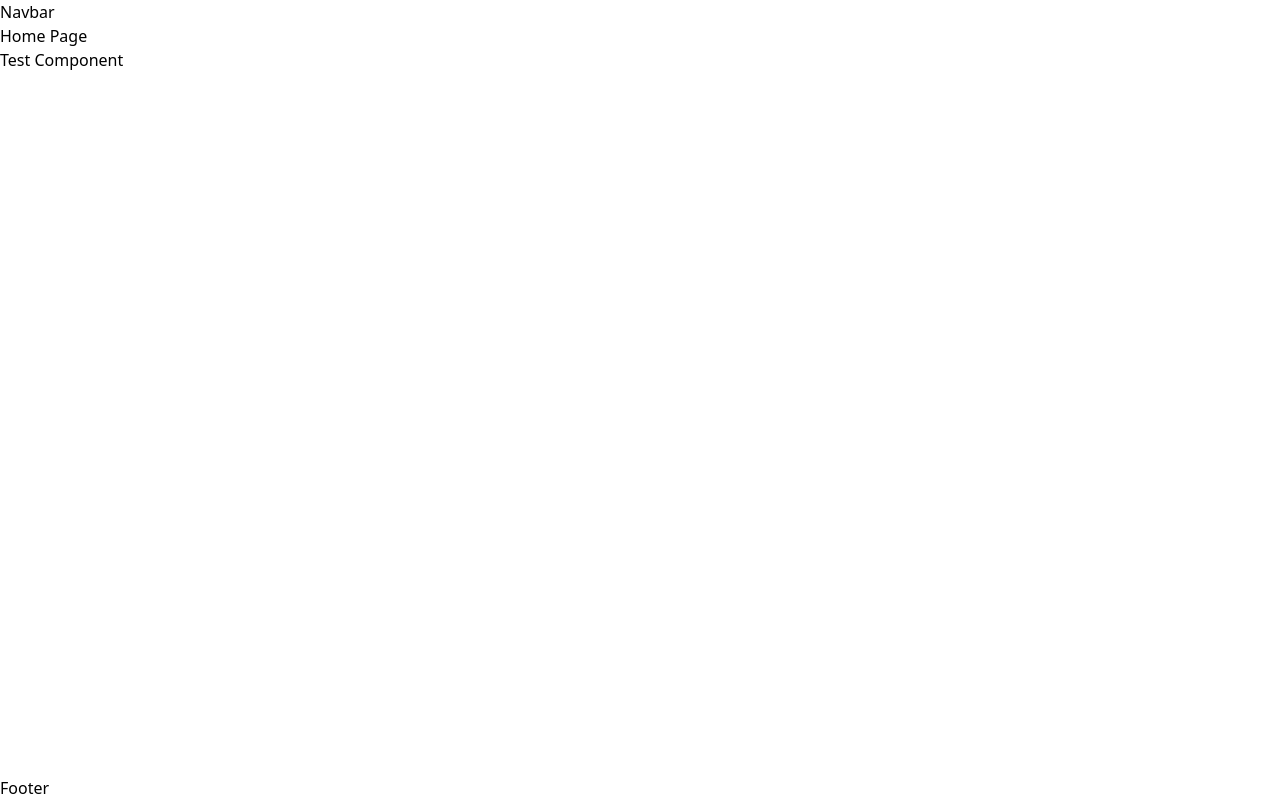
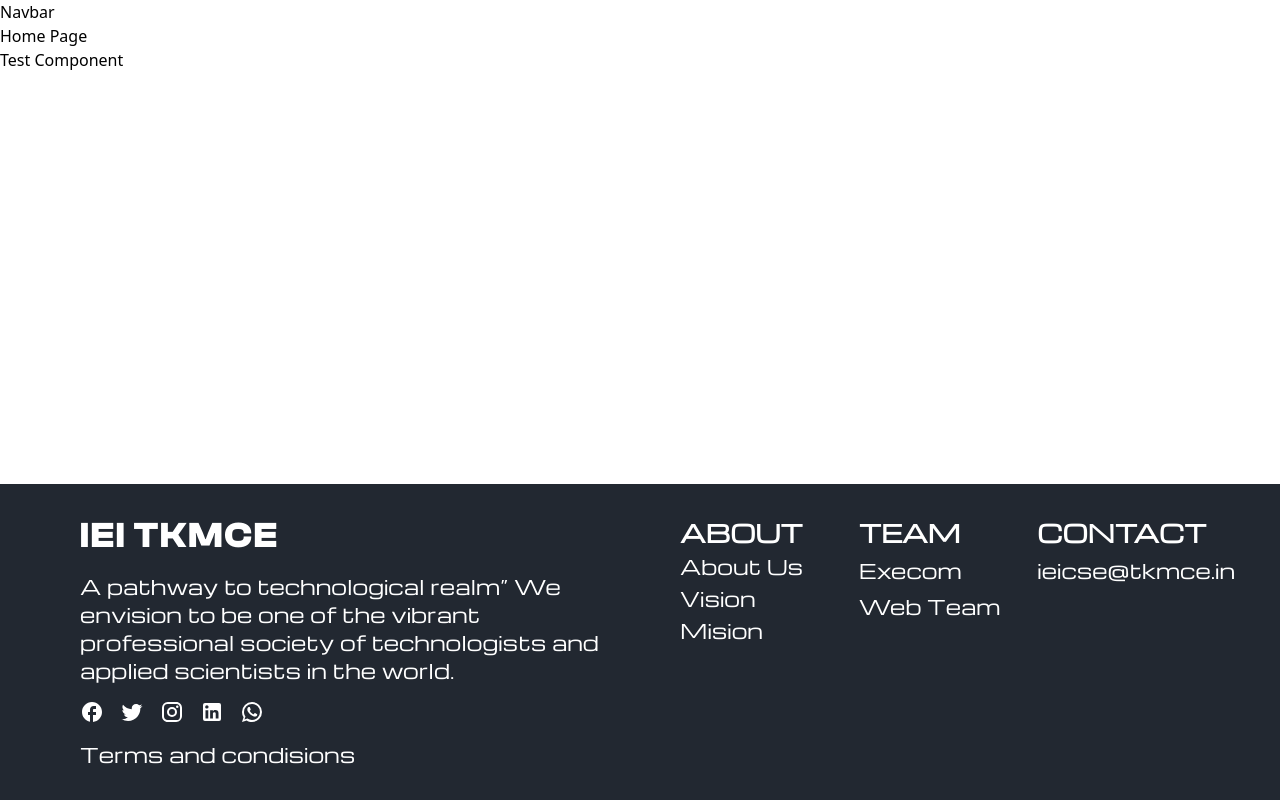
Before and after one commit to agastus047/iei-cse-tkmce, a Next.js app: page / in a window 1280 px wide. Built offline with nearby package versions, Linux system fonts and the light colour scheme.

Commit message:
footer completed

```diff
--- a/package.json
+++ b/package.json
@@ -9,6 +9,10 @@
     "lint": "next lint"
   },
   "dependencies": {
+    "@emotion/react": "^11.11.1",
+    "@emotion/styled": "^11.11.0",
+    "@mui/icons-material": "^5.14.11",
+    "@mui/material": "^5.14.11",
     "autoprefixer": "10.4.16",
     "next": "13.5.2",
     "postcss": "8.4.30",
--- a/src/components/Footer.jsx
+++ b/src/components/Footer.jsx
@@ -1,5 +1,65 @@
+import FacebookRoundedIcon from '@mui/icons-material/FacebookRounded';
+import TwitterIcon from '@mui/icons-material/Twitter';
+import InstagramIcon from '@mui/icons-material/Instagram';
+import LinkedInIcon from '@mui/icons-material/LinkedIn';
+import WhatsAppIcon from '@mui/icons-material/WhatsApp';
 export default function Footer() {
-    return(
-        <div>Footer</div>
-    );
+  return (
+    <div className="bg-[#222831] pt-4 md:pt-8 pb-4 md:pb-8 grid md:grid-cols-12 px-5 md:px-20 gap-2 md:gap-20 font-michroma" >
+      <div className="grid md:col-span-6 gap-2 md:gap-4">
+        <div className="text-4xl text-white font-bold font-clash tracking-wider">
+          IEI TKMCE
+
+        </div>
+        <div className="text-xl text-white">
+          A pathway to technological realm” We envision to be one of the vibrant professional society of technologists and applied scientists in the world.
+        </div>
+        <div className='flex gap-2 md:gap-4'>
+          <FacebookRoundedIcon sx={{ color: 'white' }} className='w-8 h-8 ' />
+          <TwitterIcon sx={{ color: 'white' }} className='w-8 h-8 ' />
+          <InstagramIcon sx={{ color: 'white' }} className='w-8 h-8 ' />
+          <LinkedInIcon sx={{ color: 'white' }} className='w-8 h-8 ' />
+          <WhatsAppIcon sx={{ color: 'white' }} className='w-8 h-8 ' />
+        </div>
+        <div className='text-white text-xl'>
+        Terms and condisions
+        </div>
+      </div>
+      <div className="grid md:col-span-6 md:grid-cols-6 gap-2 md:gap-4">
+        <div className='grid col-span-2 gap-1 place-content-start'>
+          <div className='text-white font-semibold text-2xl'>
+            ABOUT
+          </div>
+          <div className='text-white text-xl '>
+            About Us
+          </div>
+          <div className='text-white text-xl'>
+            Vision
+          </div>
+          <div className='text-white text-xl'>
+            Mision
+          </div>
+        </div>
+        <div className='grid col-span-2 gap-2 place-content-start'>
+          <div className='text-white font-semibold text-2xl'>
+            TEAM
+          </div>
+          <div className='text-white text-xl '>
+            Execom
+          </div>
+          <div className='text-white text-xl'>
+            Web Team
+          </div>
+        </div>
+        <div className='grid col-span-2 gap-2 place-content-start'>
+          <div className='text-white font-semibold text-2xl '>
+            CONTACT
+          </div>
+          <div className='text-white text-xl '>
+            ieicse@tkmce.in
+          </div>
+        </div>
+      </div>
+    </div>
+  );
 }
--- a/src/styles/globals.css
+++ b/src/styles/globals.css
@@ -1,3 +1,12 @@
+@import url('https://fonts.googleapis.com/css2?family=Michroma&display=swap');
 @tailwind base;
 @tailwind components;
+
+@font-face {
+    font-family: "Clash";
+    font-weight: bold;
+    src: url("../../public/fonts/ClashDisplay-Bold.otf");
+
+}
+
 @tailwind utilities;
--- a/tailwind.config.js
+++ b/tailwind.config.js
@@ -12,6 +12,10 @@ module.exports = {
         'gradient-conic':
           'conic-gradient(from 180deg at 50% 50%, var(--tw-gradient-stops))',
       },
+      fontFamily: {
+        clash : ['Clash'],
+        michroma:['Michroma'],
+      }
     },
   },
   plugins: [],
```
Also changed, not shown: public/fonts/ClashDisplay-Bold.otf (added), 1 other file (tests, documents, lock files or other folders).
